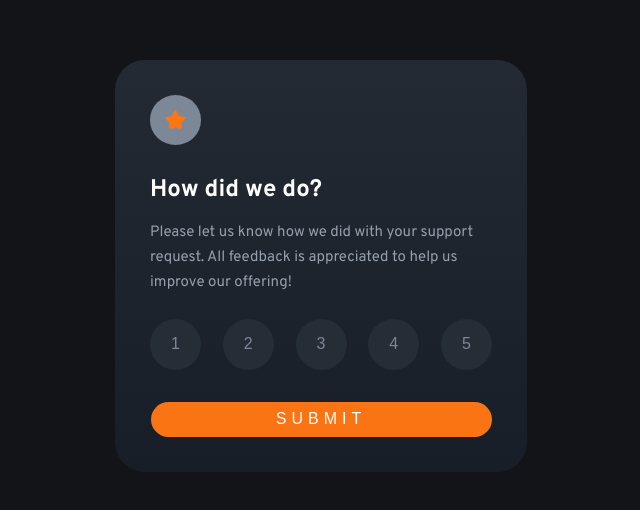
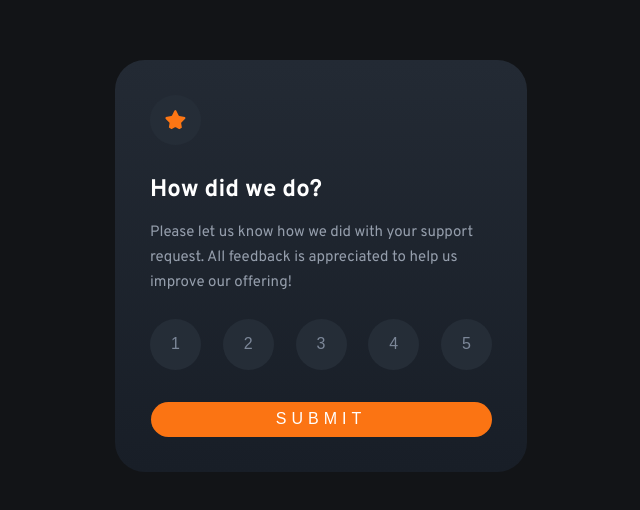
Before and after one commit to ruinedturnip/rating-frontendMentor, a plain HTML site: page index.html in a window 1280 px wide. Shown: the part 146-656 px from the top of the page, without its empty margins (319-959 px from the left). Drawn offline with Linux system fonts and the light colour scheme.

Commit message:
fix background color

```diff
--- a/styles.css
+++ b/styles.css
@@ -51,7 +51,7 @@ body {
   width: 51px;
   font-size: 15px;
   padding: 15px;
-  background-color: var(--medium-grey);
+  background-color: var(--dark-blue);
   border-radius: 50%;
 }
 
```
